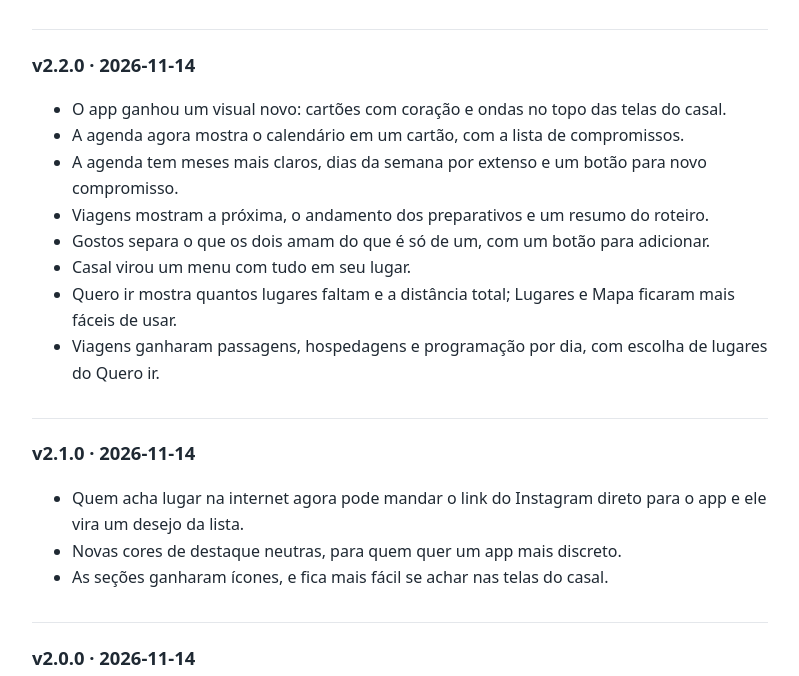
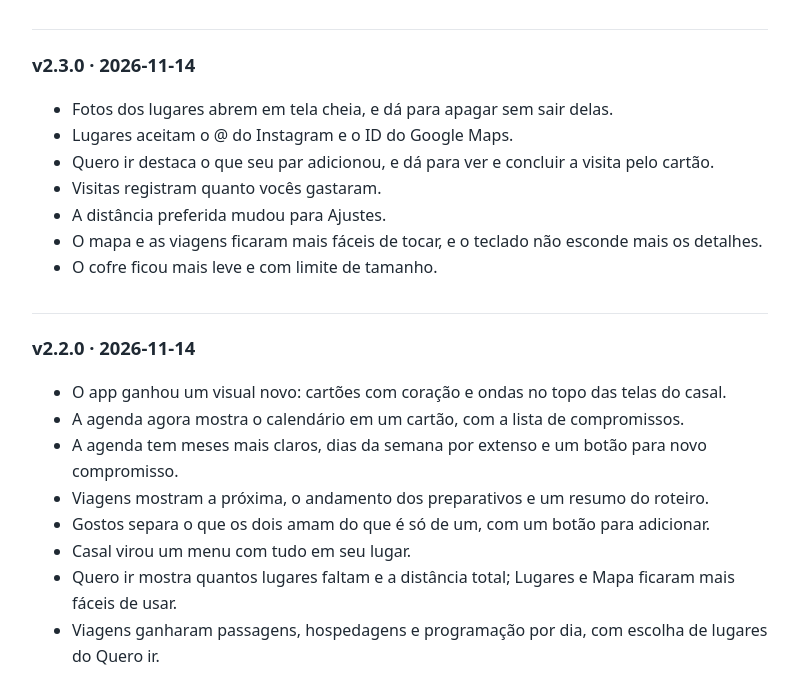
Before and after one commit to zrymeheim/tabula-eula, a plain HTML site: page tabuladuo/novidades.html in a window 1280 px wide. Shown: the part 124-800 px from the top of the page, without its empty margins (240-1039 px from the left). Drawn offline with Linux system fonts and the light colour scheme.

Commit message:
docs(tabuladuo): add v2.3.0 release notes
Co-Authored-By: Claude Sonnet 5.5 <noreply@anthropic.com>

```diff
--- a/tabuladuo/novidades.html
+++ b/tabuladuo/novidades.html
@@ -10,6 +10,16 @@
 <main>
 <p class="meta"><a href="./">TabulaDuo</a></p>
 <h1>Novidades do TabulaDuo</h1>
+<h2>v2.3.0 · 2026-11-14</h2>
+<ul>
+<li>Fotos dos lugares abrem em tela cheia, e d&#225; para apagar sem sair delas.</li>
+<li>Lugares aceitam o @ do Instagram e o ID do Google Maps.</li>
+<li>Quero ir destaca o que seu par adicionou, e d&#225; para ver e concluir a visita pelo cart&#227;o.</li>
+<li>Visitas registram quanto voc&#234;s gastaram.</li>
+<li>A dist&#226;ncia preferida mudou para Ajustes.</li>
+<li>O mapa e as viagens ficaram mais f&#225;ceis de tocar, e o teclado n&#227;o esconde mais os detalhes.</li>
+<li>O cofre ficou mais leve e com limite de tamanho.</li>
+</ul>
 <h2>v2.2.0 · 2026-11-14</h2>
 <ul>
 <li>O app ganhou um visual novo: cart&#245;es com cora&#231;&#227;o e ondas no topo das telas do casal.</li>
```
